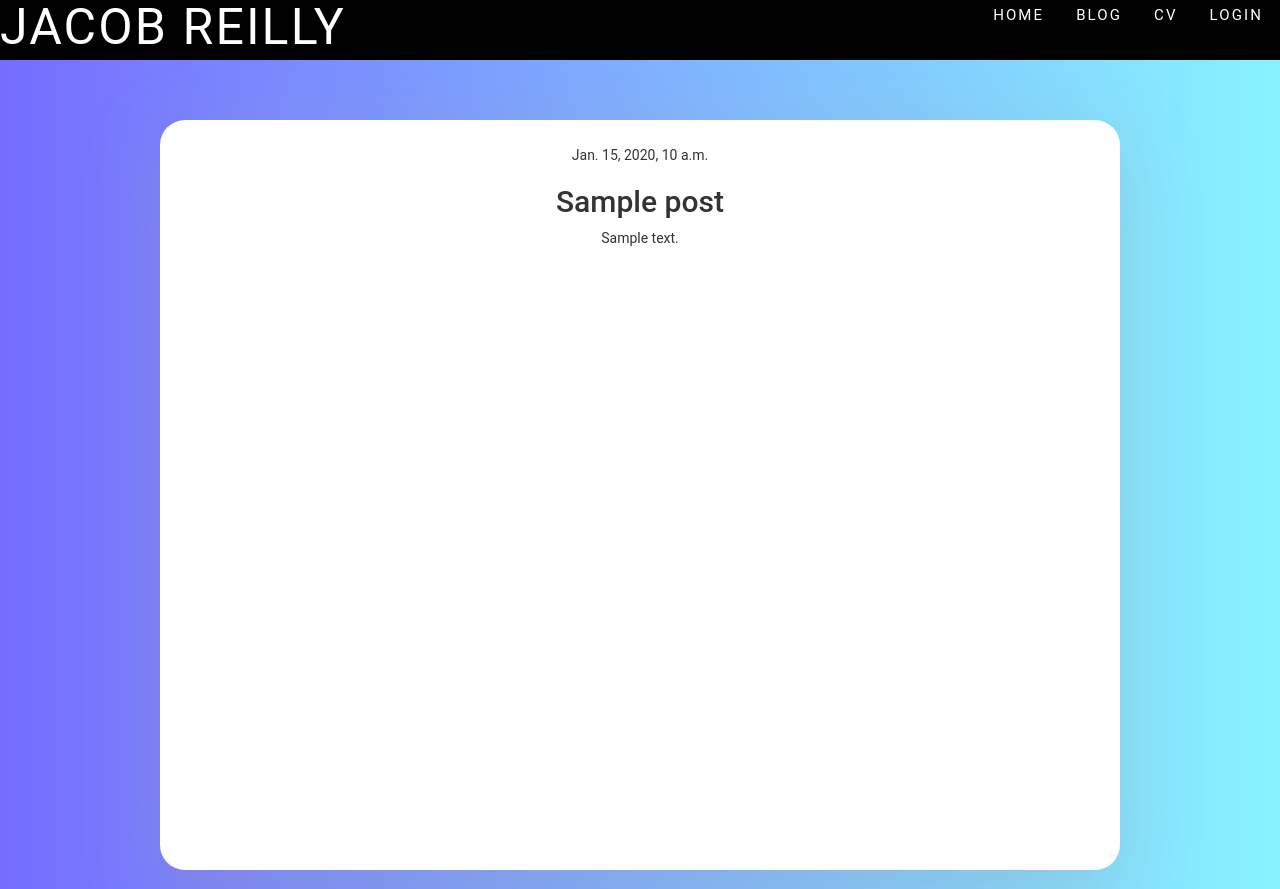
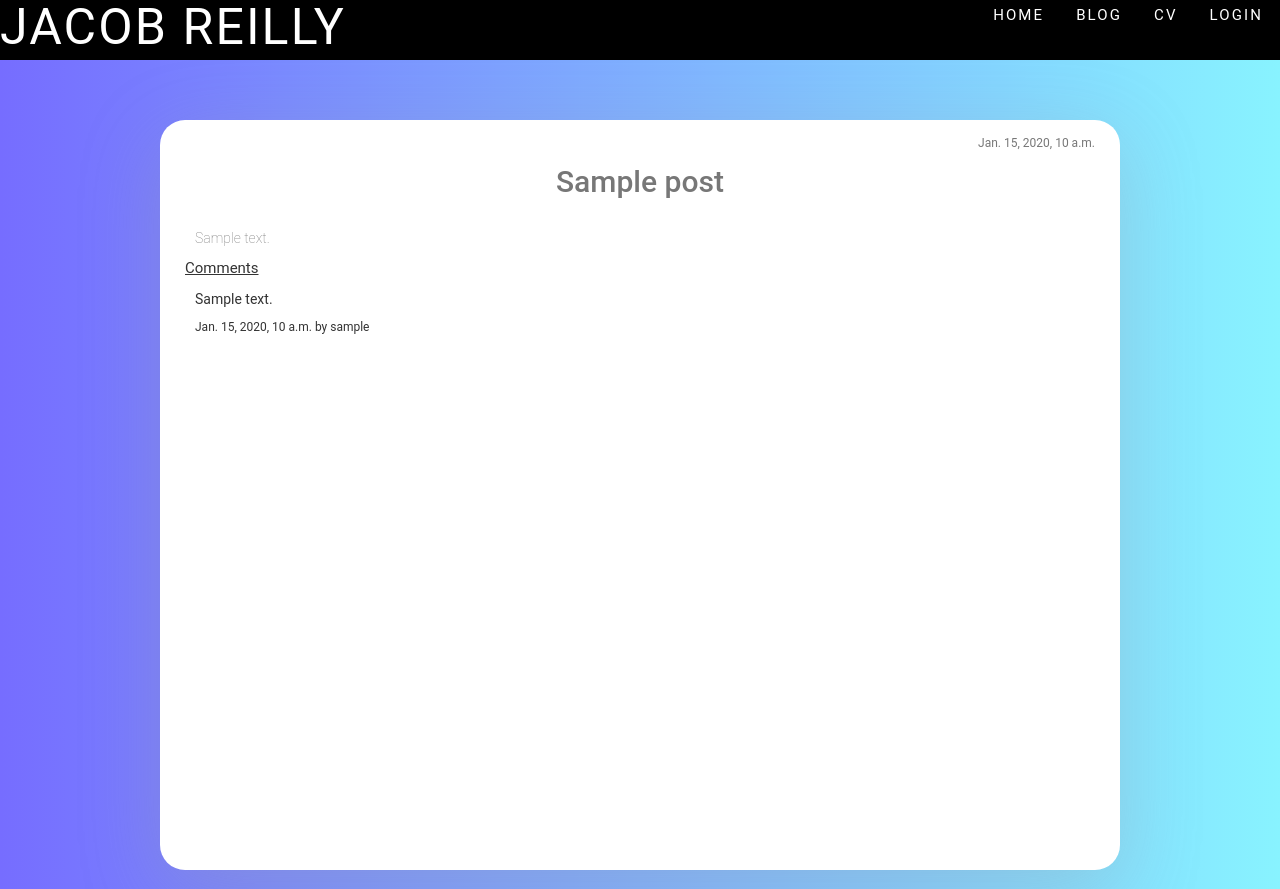
Before and after one commit to Reilly910/BridgingCoursework, a Django app: page /post/1/ in a window 1280 px wide. Shown: the top 889 px of the page. Run offline with Django 3.2, Linux system fonts and the light colour scheme; tables that the repository leaves empty hold one stand-in row (values such as "Sample post"); some libraries are stand-ins or nearby versions.

Commit message:
Blog Detail Page Work

```diff
--- a/blog/models.py
+++ b/blog/models.py
@@ -20,7 +20,7 @@ class Post(models.Model):
 
 
 class Comment(models.Model):
-    post = models.ForeignKey(Post,on_delete=models.CASCADE)
+    post = models.ForeignKey(Post,on_delete=models.CASCADE,related_name='comments')
     author=models.ForeignKey(settings.AUTH_USER_MODEL, on_delete=models.CASCADE)
     text = models.TextField()
     written_date = models.DateTimeField(default=timezone.now)
--- a/blog/static/css/blog.css
+++ b/blog/static/css/blog.css
@@ -217,3 +217,80 @@ a, a:hover{
     font-weight: normal;
 
   }
+
+  .post-comments{
+
+    height:30px;
+    float:right;
+
+  }
+
+  .comment-number{
+
+    float:right;
+    color:black;
+
+  }
+
+
+  .login{
+
+    border:none;
+    box-shadow: 0px 20px 80px 0px rgba(153, 153, 153, 0.3);
+    font-size: 15px;
+    font-family: "Roboto", sans-serif;
+    color:green;
+    font-weight: normal;
+    text-transform: uppercase;
+
+  }
+
+  .detail-date{
+
+    float:right;
+    margin-top: -30px;
+    font-size: 12px;
+  }
+
+  .detail-title{
+
+    text-align:center;
+    margin-bottom: 30px;
+  }
+
+  .detail-text{
+
+    text-align:left;
+    margin-left:10px;
+    font-weight:100;
+
+
+  }
+
+  .post-detail{
+
+    color:#777777;
+
+  }
+
+  .comment-header{
+
+    text-align: left;
+    font-size:15px;
+    text-decoration: underline;
+
+  }
+
+
+  .detail-comment{
+
+    margin-left:10px;
+    text-align:left;
+  }
+
+  .detail-comment-date{
+
+    font-size:12px;
+
+
+  }
--- a/blog/templates/blog/base.html
+++ b/blog/templates/blog/base.html
@@ -12,7 +12,7 @@
     <body>
 
         <div class="page-header">
-            <!--<a href="/"><img src = "{% static 'Name.jpg' %}" class="header-name" style="height:50px;"></a>-->
+
             <a href="/"><h1 class="page-name">Jacob Reilly</h1></a>
             <ul class="navbar">
 
--- a/blog/templates/blog/post_detail.html
+++ b/blog/templates/blog/post_detail.html
@@ -1,13 +1,30 @@
 {% extends 'blog/base.html' %}
 
 {% block content %}
-    <div class="post">
+    <div class="post-detail">
         {% if post.published_date %}
-            <div class="date">
+            <div class="detail-date">
                 {{ post.published_date }}
             </div>
         {% endif %}
-        <h2>{{ post.title }}</h2>
-        <p>{{ post.text|linebreaksbr }}</p>
+        <h2 class="detail-title">{{ post.title }}</h2>
+        <p class="detail-text">{{ post.text|linebreaksbr }}</p>
     </div>
+
+
+    <p class="comment-header">Comments</p>
+
+    {% for comment in post.comments.all %}
+        <div class="detail-comment">
+            <p>{{ comment.text|linebreaks }}</p>
+
+
+            <div class="detail-comment-date">{{ comment.written_date }} by {{comment.author}}</div>
+
+
+        </div>
+    {% empty %}
+        <p>No comments here yet :(</p>
+    {% endfor %}
+
 {% endblock %}
--- a/blog/templates/registration/login.html
+++ b/blog/templates/registration/login.html
@@ -7,7 +7,7 @@
 
     <form method="post" action="{% url 'login' %}">
     {% csrf_token %}
-        <table>
+        <table class="login">
         <tr>
             <td>{{ form.username.label_tag }}</td>
             <td>{{ form.username }}</td>
@@ -18,7 +18,7 @@
         </tr>
         </table>
 
-        <input type="submit" value="login" />
+        <input type="submit" value="Login" style="float:left;" />
         <input type="hidden" name="next" value="{{ next }}" />
     </form>
 {% endblock %}
```
Also changed, not shown: blog/templates/blog/post_list.html (+18 -1 lines), blog/migrations/0003_auto_20200628_2249.py (added), blog/static/comment.png (added).
